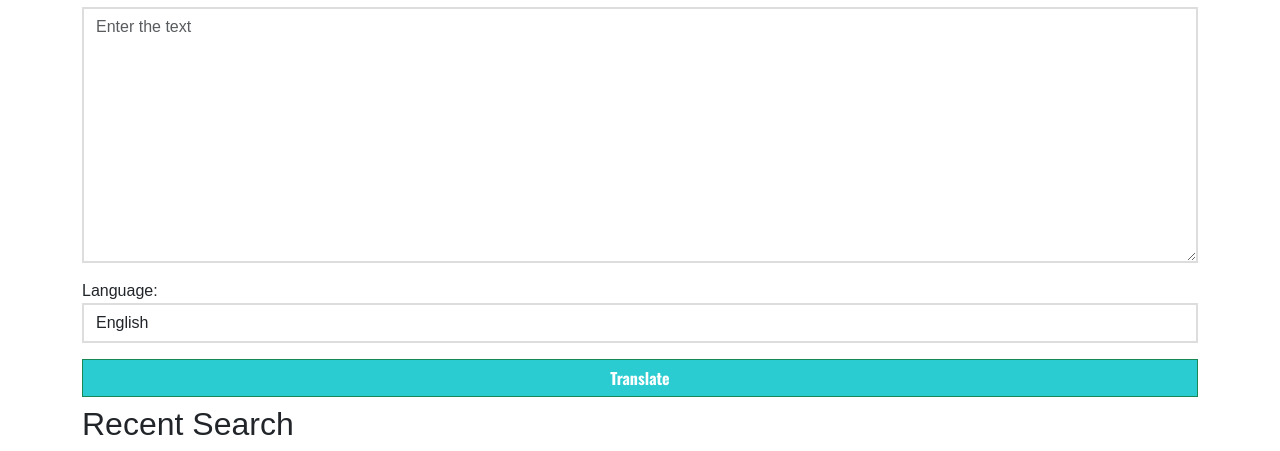
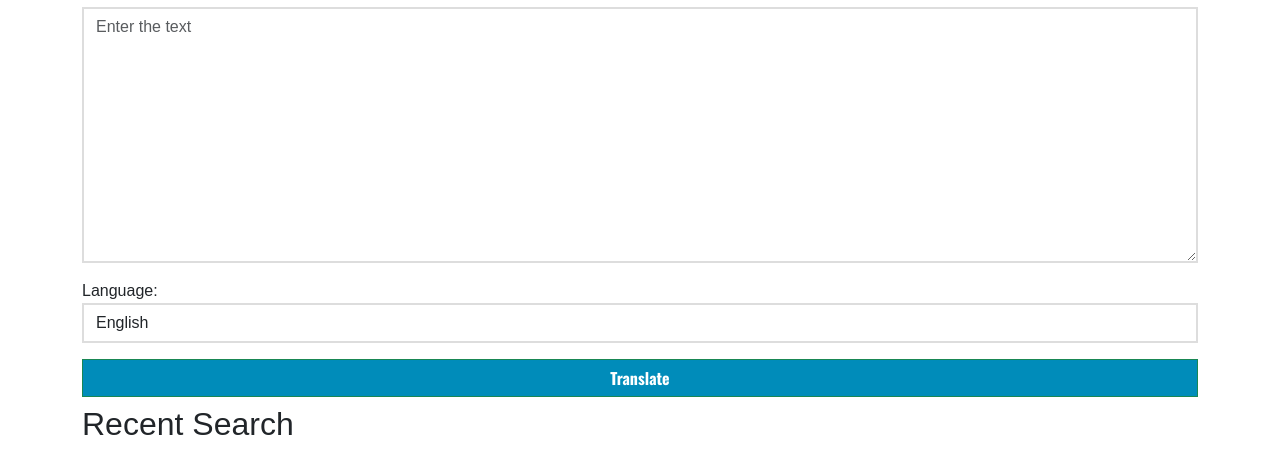
Before and after one commit to CodeTechAnvi18/translation-ai-flask, a Flask app: page / in a window 1280 px wide. Shown: the part 81-532 px from the top of the page. Run offline with Flask 3, Linux system fonts and the light colour scheme; data that the repository does not hold is empty.

Commit message:
Update index.html

```diff
--- a/templates/index.html
+++ b/templates/index.html
@@ -22,7 +22,7 @@
       }
 
       .btn-success{
-        background-color: rgb(43, 204, 209);
+        background-color:#008CBA;
       }
 
 
```
